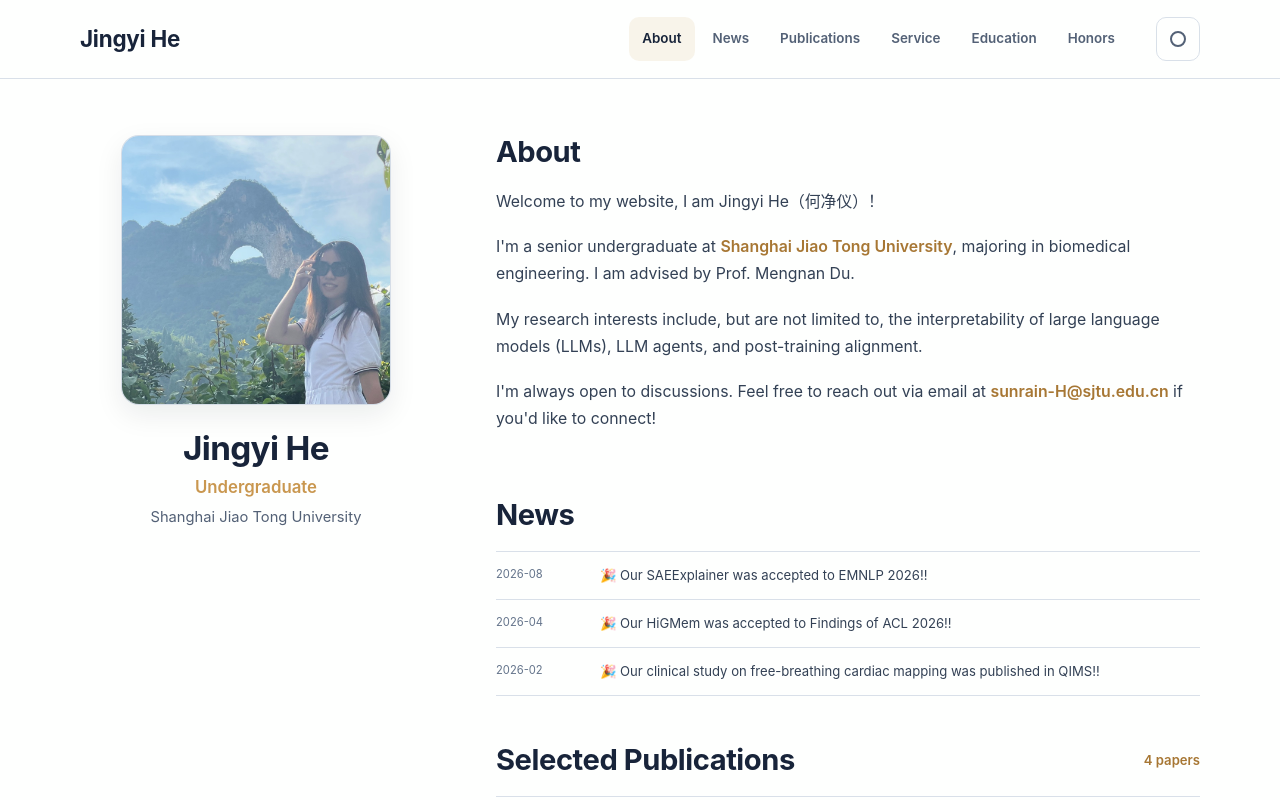
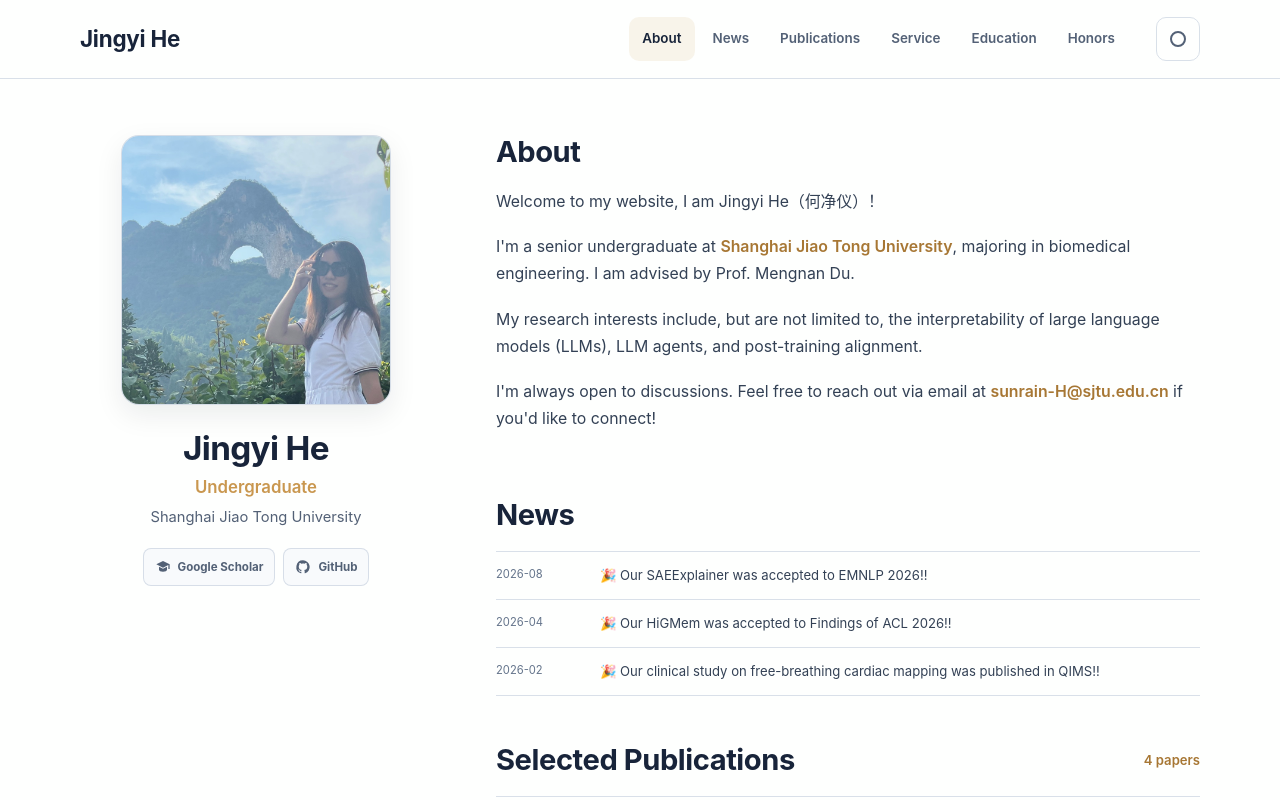
Before and after one commit to he-jingyi/he-jingyi.github.io, a React (Vite) app: page / in a window 1280 px wide. Shown: the top 800 px of the page. Built offline with nearby package versions, Linux system fonts and the light colour scheme.

Commit message:
Add Scholar and GitHub profile links

```diff
--- a/app/globals.css
+++ b/app/globals.css
@@ -74,6 +74,10 @@ section[id] { scroll-margin-top: 108px; }
 .identity p { margin: 0; }
 .role { color: var(--accent); font-size: 1.05rem; font-weight: 600; }
 .institution { margin-top: 5px !important; color: var(--neutral-600); font-size: 0.92rem; }
+.profile-links { margin-top: 18px; display: flex; flex-wrap: wrap; justify-content: center; gap: 8px; }
+.profile-link { min-height: 38px; padding: 7px 11px; display: inline-flex; align-items: center; gap: 7px; border: 1px solid var(--border); border-radius: 8px; background: var(--neutral-50); color: var(--neutral-600); font-size: 0.72rem; font-weight: 700; line-height: 1; transition: border-color 180ms ease, background-color 180ms ease, color 180ms ease, transform 180ms ease; }
+.profile-link svg { width: 16px; height: 16px; flex: 0 0 auto; fill: currentColor; }
+.profile-link:hover { border-color: rgba(201,151,79,0.52); background: rgba(201,151,79,0.1); color: var(--accent-dark); transform: translateY(-1px); }
 
 .main-column { display: grid; gap: 44px; animation: rise 560ms 100ms ease both; }
 .content-block { padding-bottom: 3px; }
@@ -153,6 +157,7 @@ section[id] { scroll-margin-top: 108px; }
   .prism-shell { padding-top: 36px; grid-template-columns: 1fr; gap: 52px; }
   .profile-column { position: static; }
   .portrait { width: min(250px, 75vw); }
+  .profile-links { margin-top: 16px; }
 }
 
 @media (max-width: 520px) {
--- a/app/page.tsx
+++ b/app/page.tsx
@@ -101,6 +101,30 @@ export default function Home() {
             <h1>Jingyi He</h1>
             <p className="role">Undergraduate</p>
             <p className="institution">Shanghai Jiao Tong University</p>
+            <nav className="profile-links" aria-label="Academic and social profiles">
+              <a
+                className="profile-link"
+                href="https://scholar.google.com/citations?hl=zh-CN&user=fLiiflgAAAAJ"
+                target="_blank"
+                rel="noreferrer"
+              >
+                <svg viewBox="0 0 24 24" aria-hidden="true">
+                  <path d="M12 3 2 8l10 5 8-4v6h2V8L12 3Zm-6 8.6V16c0 1.7 2.7 3 6 3s6-1.3 6-3v-4.4l-6 3-6-3Z" />
+                </svg>
+                <span>Google Scholar</span>
+              </a>
+              <a
+                className="profile-link"
+                href="https://github.com/he-jingyi"
+                target="_blank"
+                rel="noreferrer"
+              >
+                <svg viewBox="0 0 24 24" aria-hidden="true">
+                  <path d="M12 2a10 10 0 0 0-3.16 19.49c.5.09.68-.22.68-.48v-1.88c-2.78.6-3.37-1.18-3.37-1.18-.45-1.16-1.11-1.47-1.11-1.47-.91-.62.07-.61.07-.61 1 .07 1.53 1.03 1.53 1.03.9 1.53 2.35 1.09 2.92.83.09-.65.35-1.09.64-1.34-2.22-.25-4.56-1.11-4.56-4.94 0-1.09.39-1.98 1.03-2.68-.1-.25-.45-1.27.1-2.64 0 0 .84-.27 2.75 1.02A9.58 9.58 0 0 1 12 6.82c.85 0 1.71.12 2.51.34 1.91-1.29 2.75-1.02 2.75-1.02.55 1.37.2 2.39.1 2.64.64.7 1.03 1.59 1.03 2.68 0 3.84-2.34 4.68-4.57 4.93.36.31.68.92.68 1.85v2.77c0 .27.18.58.69.48A10 10 0 0 0 12 2Z" />
+                </svg>
+                <span>GitHub</span>
+              </a>
+            </nav>
           </div>
         </aside>
 
```
